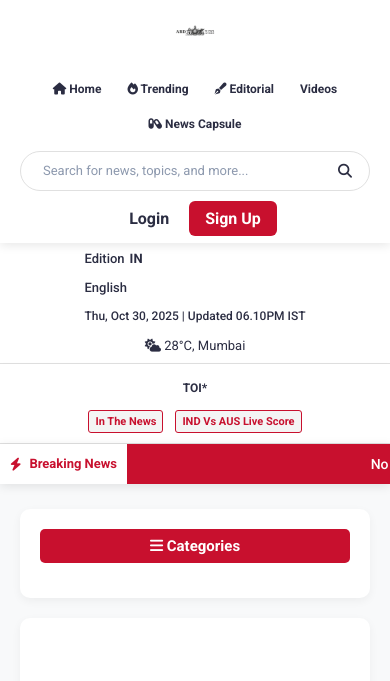
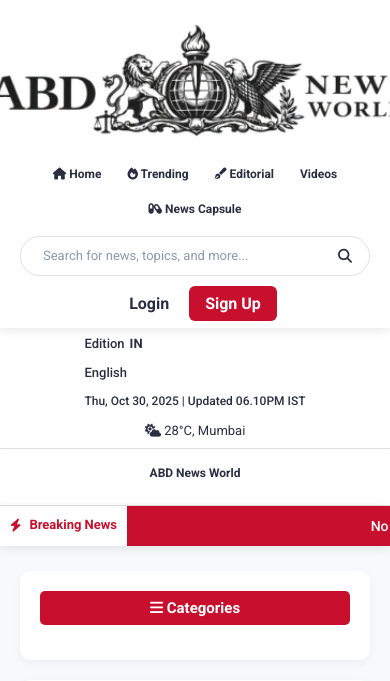
Before and after one commit to SaketSinghRajput/abdnews, a Django app: page / in a window 390 px wide; the page is wider, and only the part inside the window is pictured. Shown: the top 681 px of that part. Run offline with Django 4.2, Linux system fonts and the light colour scheme; data that the repository does not hold is empty; some libraries are stand-ins or nearby versions.

Commit message:
Tweaked The Logo And Responsiveness

```diff
--- a/frontend/components/header.html
+++ b/frontend/components/header.html
@@ -1,11 +1,15 @@
 <!-- Header Component -->
 <header>
+         <div class="header-top" style="display:flex; justify-content:center; align-items:center; padding:10px 0;">
+
+            <div class="logo">
+                <a href="/index.html">
+                    <img src="/assets/images/logo/logo.png" alt="NewsHub Logo" style="height: 120px; object-fit: contain; align-items: center;">
+                </a>
+            </div>
+        </div>
     <div class="header-container">
-        <div class="logo">
-            <a href="/index.html">
-                <img src="/assets/images/logo/logo.png" alt="NewsHub Logo" style="height: 40px; object-fit: contain;">
-            </a>
-        </div>
+
         <nav>
             <ul>
                 <li><a href="/index.html"><i class="fas fa-home"></i> Home</a></li>
@@ -43,12 +47,12 @@
 <div class="secondary-nav">
     <div class="secondary-nav-container">
         <ul class="secondary-nav-links" id="dynamic-categories">
-            <li><a href="/index.html">TOI*</a></li>
+            <li><a href="/index.html">ABD News World</a></li>
             <!-- Categories will be loaded dynamically here -->
         </ul>
         <div class="secondary-nav-highlights">
-            <span class="highlight-tag">In The News</span>
-            <span class="highlight-tag">IND Vs AUS Live Score</span>
+            <!-- <span class="highlight-tag">In The News</span>
+            <span class="highlight-tag">IND Vs AUS Live Score</span> -->
         </div>
     </div>
 </div>
--- a/frontend/index.html
+++ b/frontend/index.html
@@ -3,7 +3,7 @@
 <head>
     <meta charset="UTF-8">
     <meta name="viewport" content="width=device-width, initial-scale=1.0">
-    <title>NewsHub - Modern News Experience</title>
+    <title>ABD News World</title>
     <link rel="stylesheet" href="https://cdnjs.cloudflare.com/ajax/libs/font-awesome/6.4.0/css/all.min.css">
     <link href="https://fonts.googleapis.com/css2?family=Poppins:wght@300;400;500;600;700&family=Playfair+Display:wght@700&family=Roboto:wght@400;500;700&display=swap" rel="stylesheet">
     <style>
```
Also changed, not shown: frontend/assets/css/style.css (+13 -5 lines), frontend/assets/images/logo/logo.png, frontend/assets/images/logo/logo1.png (added).
